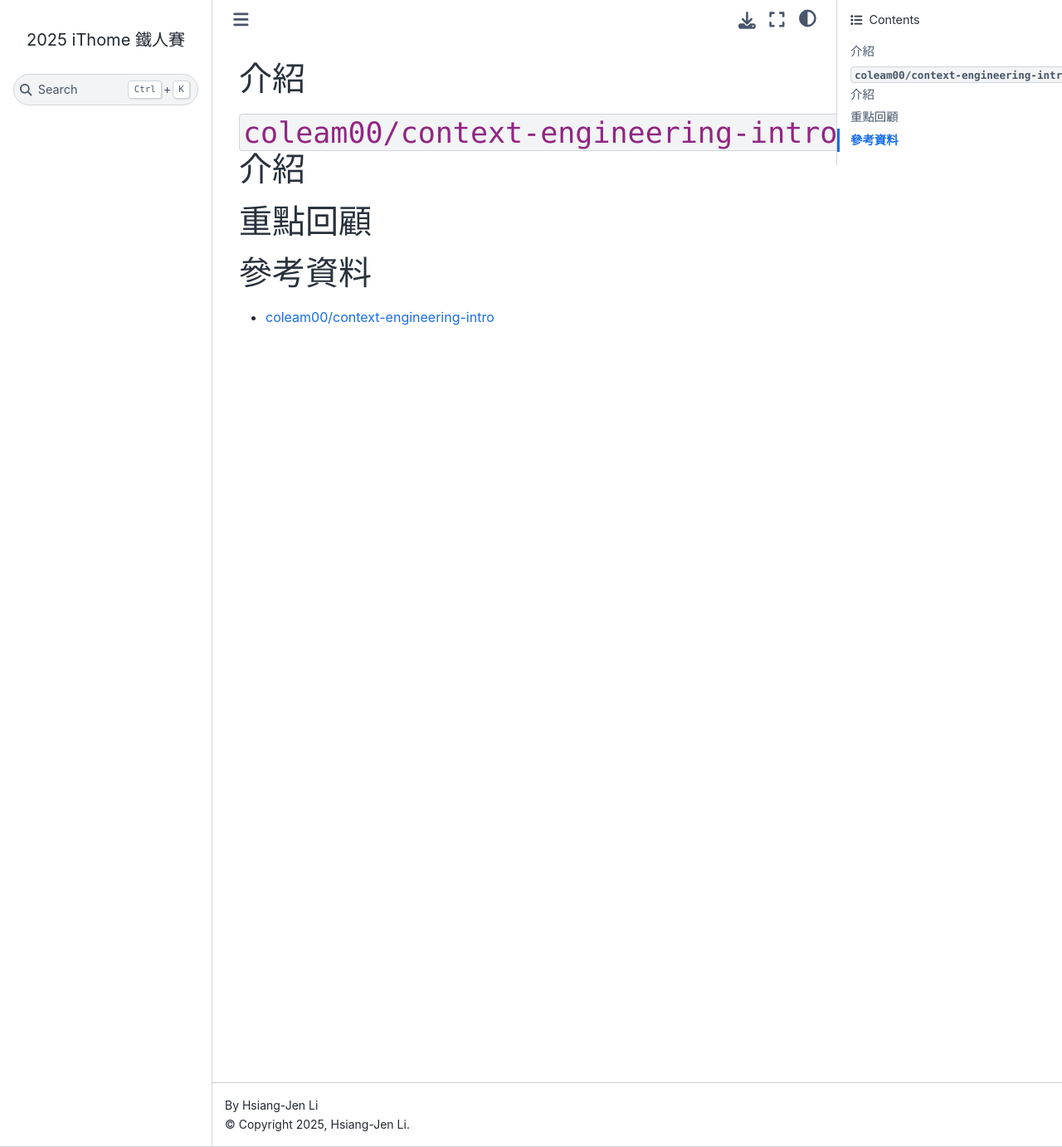
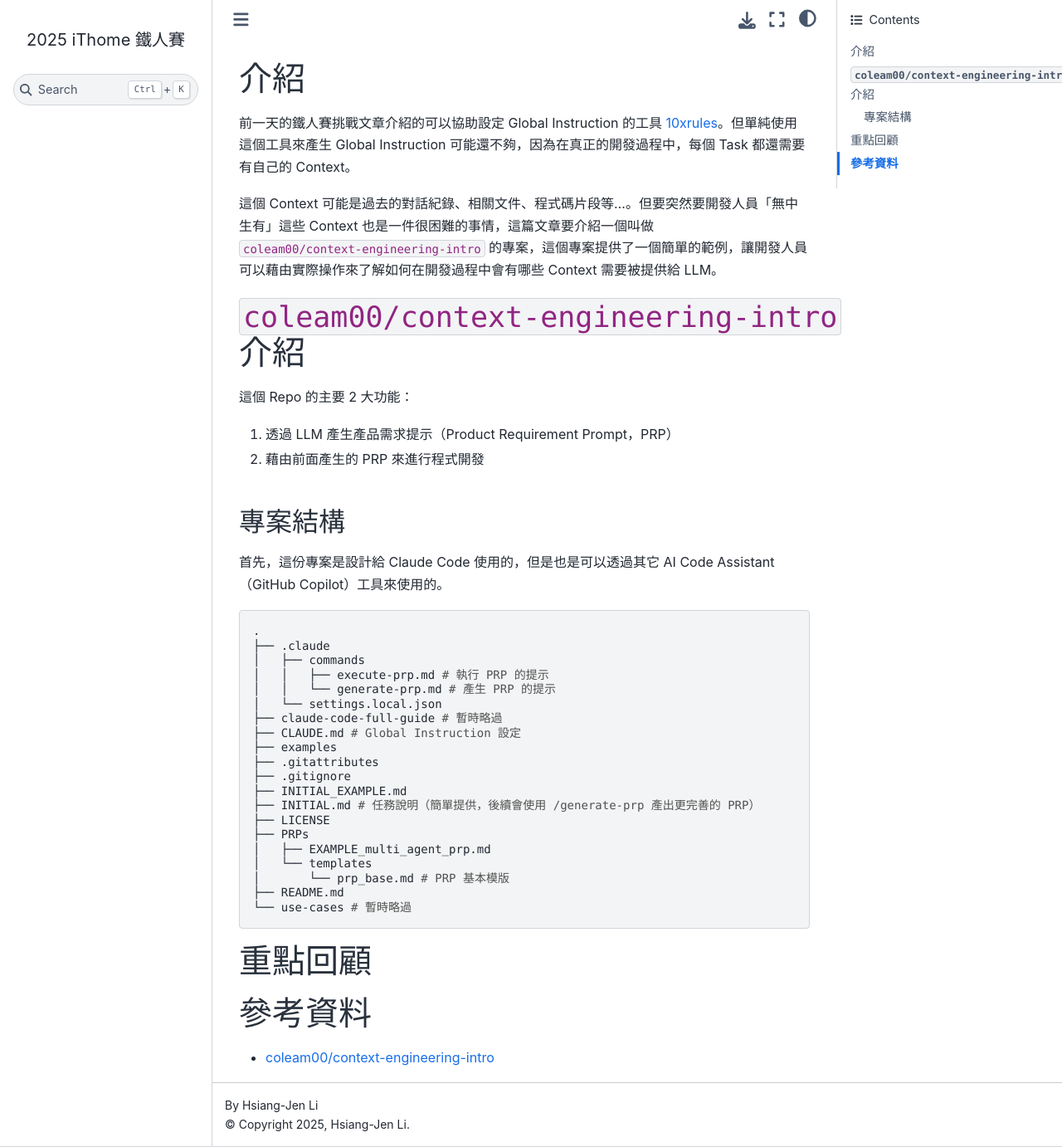
Before and after one commit to hsiangjenli/2025-it-help-ironman, a Sphinx documentation site: the page built from source/challenges/day-05.md, in a window 1280 px wide and 1382 px high. Shown: the whole window at 83% size. Built offline with Sphinx 7.4.7 and the Sphinx Book theme 1.1.4, drawn with Linux system fonts in a browser that asks for light colours; pages that are not in the unit, such as notebooks, are missing from menus.

Commit message:
feat: expand day-05.md with detailed introduction to context engineering and project structure

````diff
--- a/source/challenges/day-05.md
+++ b/source/challenges/day-05.md
@@ -1,7 +1,44 @@
 
 # 介紹
 
+前一天的鐵人賽挑戰文章介紹的可以協助設定 Global Instruction 的工具 [10xrules](https://10xrules.ai)。但單純使用這個工具來產生 Global Instruction 可能還不夠，因為在真正的開發過程中，每個 Task 都還需要有自己的 Context。
+
+這個 Context 可能是過去的對話紀錄、相關文件、程式碼片段等...。但要突然要開發人員「無中生有」這些 Context 也是一件很困難的事情，這篇文章要介紹一個叫做 `coleam00/context-engineering-intro` 的專案，這個專案提供了一個簡單的範例，讓開發人員可以藉由實際操作來了解如何在開發過程中會有哪些 Context 需要被提供給 LLM。
+
 # `coleam00/context-engineering-intro` 介紹
+
+這個 Repo 的主要 2 大功能：
+
+1. 透過 LLM 產生產品需求提示（Product Requirement Prompt，PRP）
+1. 藉由前面產生的 PRP 來進行程式開發
+
+## 專案結構
+
+首先，這份專案是設計給 Claude Code 使用的，但是也是可以透過其它 AI Code Assistant（GitHub Copilot）工具來使用的。
+
+```shell
+.
+├── .claude
+│   ├── commands
+│   │   ├── execute-prp.md # 執行 PRP 的提示
+│   │   └── generate-prp.md # 產生 PRP 的提示
+│   └── settings.local.json
+├── claude-code-full-guide # 暫時略過
+├── CLAUDE.md # Global Instruction 設定
+├── examples
+├── .gitattributes
+├── .gitignore
+├── INITIAL_EXAMPLE.md
+├── INITIAL.md # 任務說明（簡單提供，後續會使用 /generate-prp 產出更完善的 PRP）
+├── LICENSE
+├── PRPs
+│   ├── EXAMPLE_multi_agent_prp.md
+│   └── templates
+│       └── prp_base.md # PRP 基本模版
+├── README.md
+└── use-cases # 暫時略過
+```
+
 
 # 重點回顧
 
````
